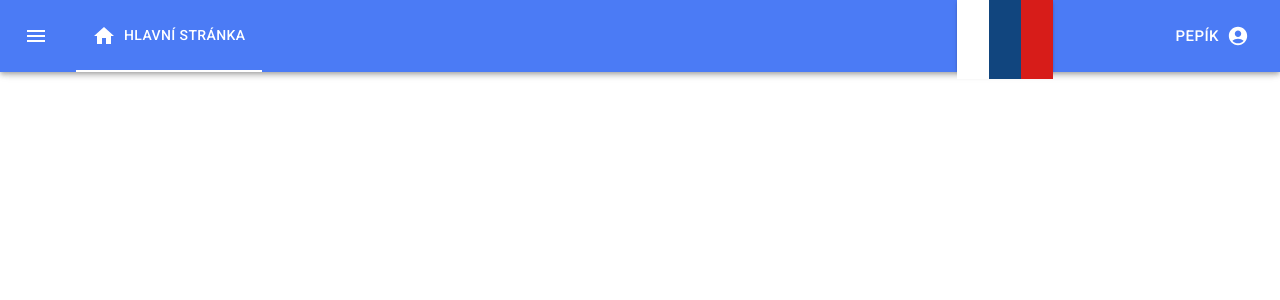
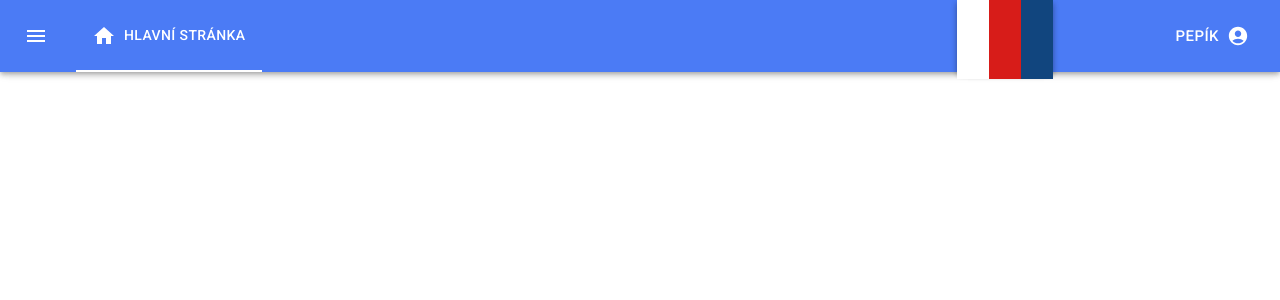
Before and after one commit to Politi-cz/politicz-fe-react-legacy, a React (Create React App) app: page / in a window 1280 px wide. Shown: the top 300 px of the page. Built offline with nearby package versions, Linux system fonts and the light colour scheme.

Commit message:
Change color of czech flag

```diff
--- a/src/components/Navbar/Navbar.module.scss
+++ b/src/components/Navbar/Navbar.module.scss
@@ -1,6 +1,6 @@
 .flag {
   display: flex;
-  box-shadow: rgba(50, 50, 93, 0.25) 0px 2px 5px -1px, rgba(0, 0, 0, 0.3) 0px 1px 3px -1px;
+  box-shadow: rgba(0, 0, 0, 0.16) 0px 3px 6px, rgba(0, 0, 0, 0.23) 0px 3px 6px;
   margin-right: 7rem;
 
   .color {
@@ -8,15 +8,15 @@
     height: 110%;
 
     &Red {
-      background-color: #D71C19;
+      background-color: #d71c19;
     }
 
     &Blue {
-      background-color: #11457E;
+      background-color: #11457e;
     }
 
     &White {
-      background-color: #FFF;
+      background-color: #fff;
     }
   }
 }
--- a/src/components/Navbar/Navbar.tsx
+++ b/src/components/Navbar/Navbar.tsx
@@ -45,8 +45,8 @@ export function Navbar() {
           </Tabs>
           <div className={styles.flag}>
             <div className={classNames(styles.color, styles.colorWhite)}></div>
+            <div className={classNames(styles.color, styles.colorRed)}></div>
             <div className={classNames(styles.color, styles.colorBlue)}></div>
-            <div className={classNames(styles.color, styles.colorRed)}></div>
           </div>
           <Button onClick={handeSettingsMenuClick} size="large" color="secondary" endIcon={<AccountCircle />}>
             Pepík
```
